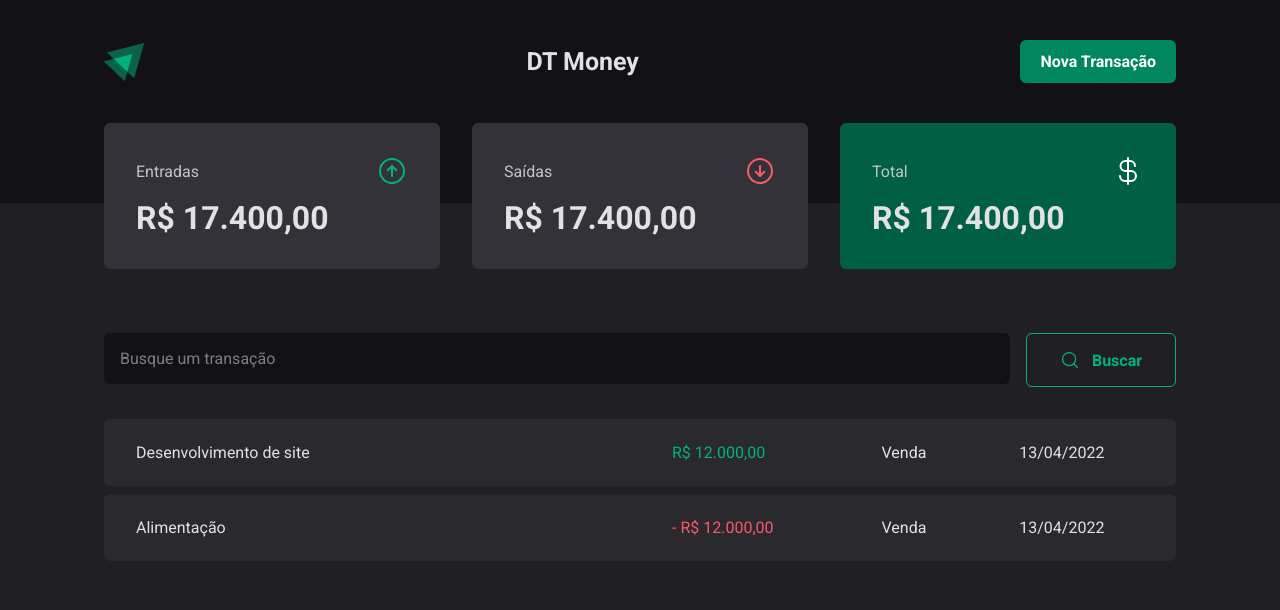
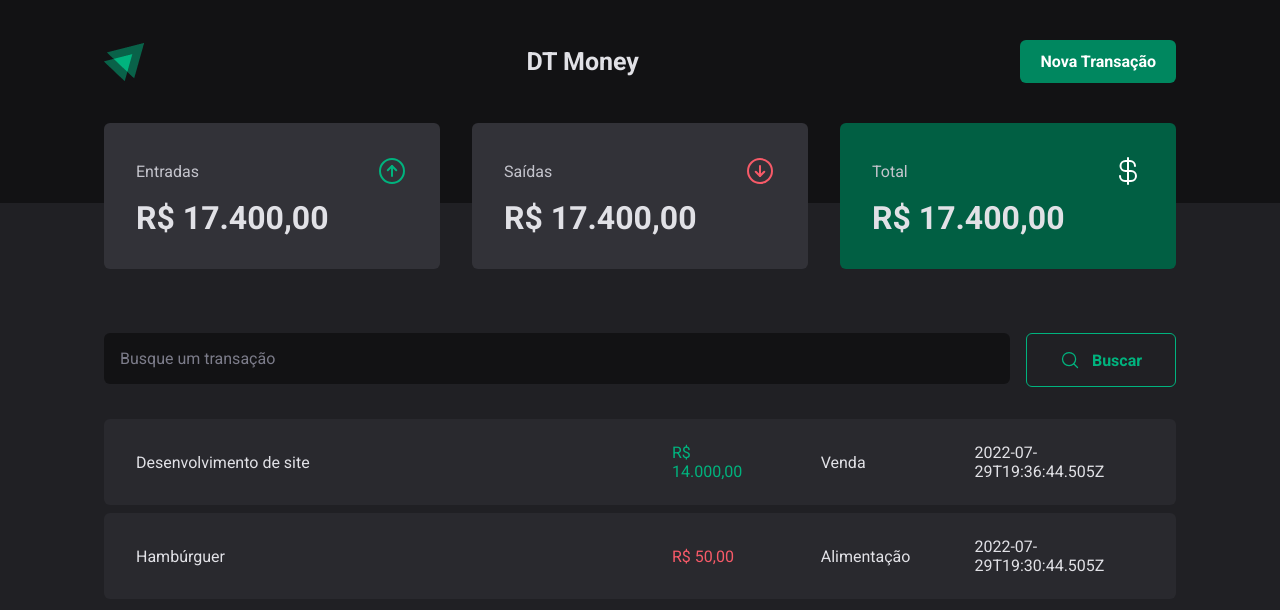
Before and after one commit to gustavosalviato/dt-money, a React (Vite) app: page / in a window 1280 px wide. Shown: the top 610 px of the page. Built offline with nearby package versions, Linux system fonts and the light colour scheme; data requests are answered from the project's data file.

Commit message:
Listando as Transactions

```diff
--- a/src/Pages/Transactions/index.tsx
+++ b/src/Pages/Transactions/index.tsx
@@ -1,9 +1,35 @@
+import { useEffect, useState } from "react"
 import { Header } from "../../components/Header"
 import { InputSearch } from "../../components/InputSearch"
 import { Summary } from "../../components/Summary"
+import { formatPrice } from "../../helpers/formatPrice"
 import { TransactionsContainer, TableContainer, PriceHightlight } from "./styles"
 
+interface Transaction {
+    id: number;
+    description: string;
+    type: 'income' | 'outcome';
+    price: number;
+    category: string;
+    createdAt: string;
+}
+
+
 export const Transactions = () => {
+    const [transactions, setTrasactions] = useState<Transaction[]>([])
+
+    const loadTransaction = async () => {
+        const response = await fetch('http://localhost:3333/transactions')
+
+        const data = await response.json()
+
+        setTrasactions(data)
+    }
+
+    useEffect(() => {
+        loadTransaction()
+    }, [])
+
     return (
         <div>
             <Header />
@@ -15,28 +41,20 @@
 
                 <TableContainer>
                     <tbody>
-                        <tr>
-                            <td width="50%">Desenvolvimento de site</td>
-                            <td>
-                                <PriceHightlight variant="income">
-                                    R$ 12.000,00
-                                </PriceHightlight>
+                        {transactions.map((item) => (
+                            <tr key={item.id}>
+                                <td width="50%">{item.description}</td>
+                                <td>
+                                    <PriceHightlight variant={item.type}>
+                                        {`R$ ${formatPrice(item.price)}`}
+                                    </PriceHightlight>
 
-                            </td>
-                            <td>Venda</td>
-                            <td>13/04/2022</td>
-                        </tr>
+                                </td>
+                                <td>{item.category}</td>
+                                <td>{item.createdAt}</td>
+                            </tr>
+                        ))}
 
-                        <tr>
-                            <td width="50%">Alimentação</td>
-                            <td>
-                                <PriceHightlight variant="outcome">
-                                    - R$ 12.000,00
-                                </PriceHightlight>
-                            </td>
-                            <td>Venda</td>
-                            <td>13/04/2022</td>
-                        </tr>
                     </tbody>
                 </TableContainer>
             </TransactionsContainer>
--- /dev/null
+++ b/src/helpers/formatPrice.ts
@@ -0,0 +1,3 @@
+export const formatPrice = (value: number) => {
+  return value.toLocaleString('pt-BR', { minimumFractionDigits: 2 })
+}
```
